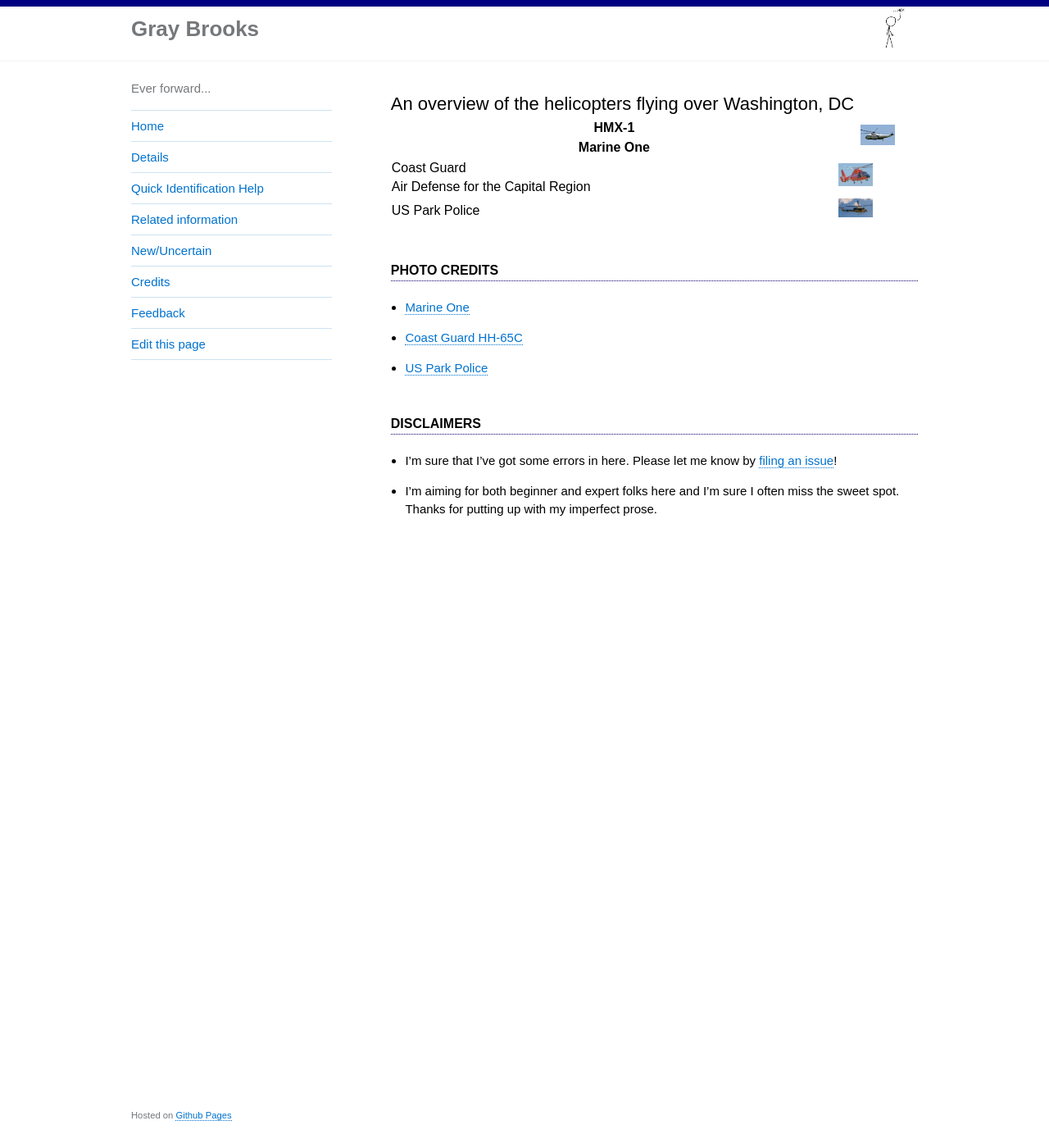
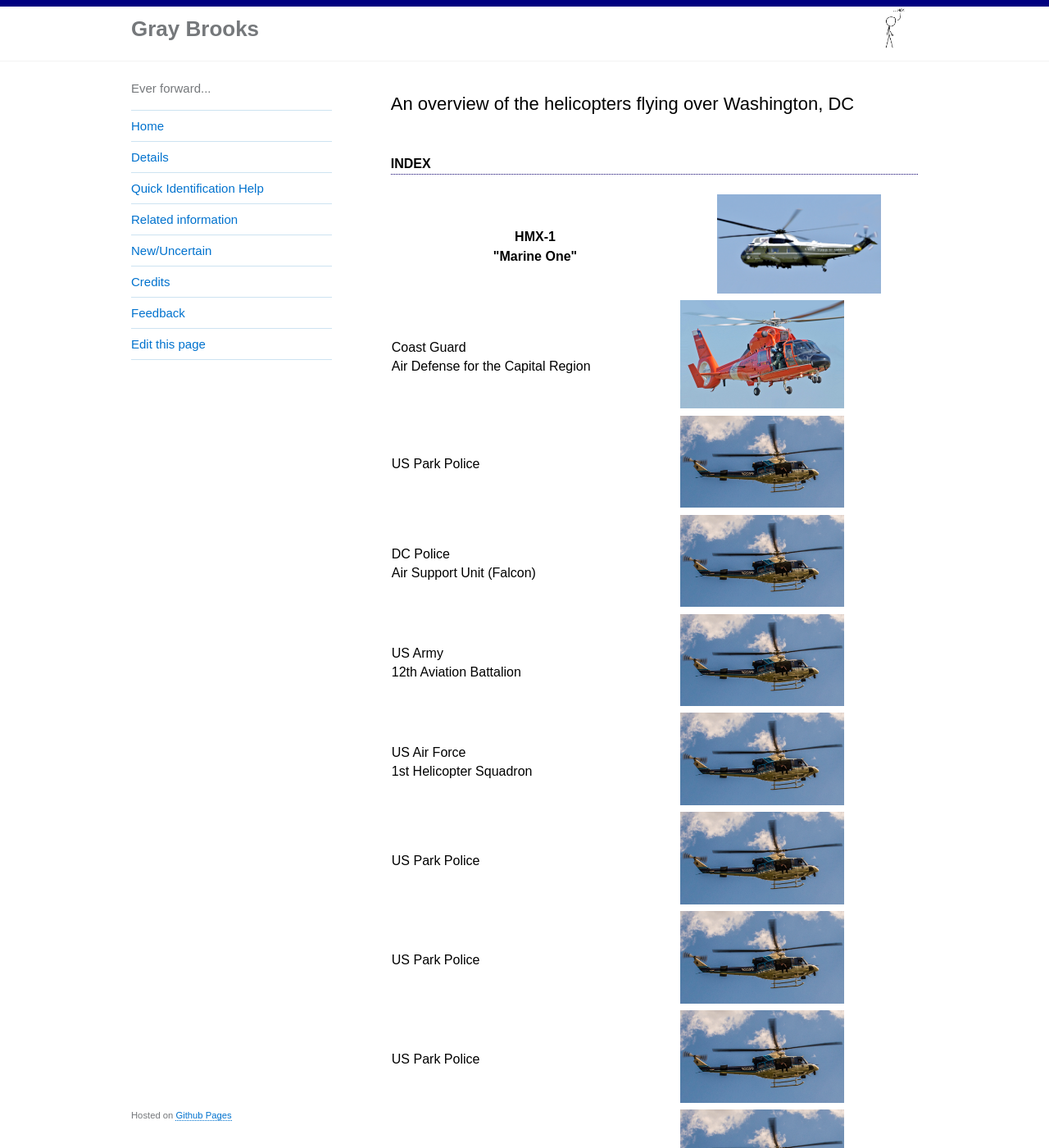
Before and after one commit to gbinal/dc-helicopters, a Jekyll site: the page built from index.md, in a window 1280 px wide and 1400 px high. Shown: the whole window at 82% size. Built offline with Jekyll 4.4.1, drawn with Linux system fonts in a browser that asks for light colours.

Commit message:
more edits

```diff
--- a/index.md
+++ b/index.md
@@ -6,19 +6,60 @@
 
 ## An overview of the helicopters flying over Washington, DC
 
+#### Index
+
+
  <table style="width:100%">
   <tr>
-    <th>HMX-1<br>Marine One</th>
-    <th><img src="https://helicoptersofdc.com/pictures/VH-3D_Marine_One_over_Washington_DC_May_2005.jpg" alt="Marine One" width="42"></th>
+    <th></th>
+    <th></th>
+  </tr>
+  <tr>
+    <th>HMX-1<br>"Marine One"</th>
+    <th><img src="https://helicoptersofdc.com/pictures/VH-3D_Marine_One_over_Washington_DC_May_2005.jpg" alt="Marine One" width="200"></th>
   </tr>
   <tr>
     <td>Coast Guard<br>Air Defense for the Capital Region</td>
-    <td><img src="https://helicoptersofdc.com/pictures/1599px-USCG_HH-65C.jpg" alt="Coast Guard HH-65C" width="42"></td>
+    <td><img src="https://helicoptersofdc.com/pictures/1599px-USCG_HH-65C.jpg" alt="Coast Guard HH-65C" width="200"></td>
   </tr>
   <tr>
     <td>US Park Police</td>
-    <td><img src="https://helicoptersofdc.com/pictures/U.S._Park_Police_helicopter.JPG" alt="Marine One" width="42"></td>
+    <td><img src="https://helicoptersofdc.com/pictures/U.S._Park_Police_helicopter.JPG" alt="Marine One" width="200"></td>
   </tr>
+  <tr>
+    <td>DC Police<br>Air Support Unit (Falcon)</td>
+    <td><img src="https://helicoptersofdc.com/pictures/U.S._Park_Police_helicopter.JPG" alt="Marine One" width="200"></td>
+  </tr>
+  <tr>
+    <td>US Army<br>12th Aviation Battalion</td>
+    <td><img src="https://helicoptersofdc.com/pictures/U.S._Park_Police_helicopter.JPG" alt="Marine One" width="200"></td>
+  </tr>
+  <tr>
+    <td>US Air Force<br>1st Helicopter Squadron</td>
+    <td><img src="https://helicoptersofdc.com/pictures/U.S._Park_Police_helicopter.JPG" alt="Marine One" width="200"></td>
+  </tr>
+  <tr>
+    <td>US Park Police</td>
+    <td><img src="https://helicoptersofdc.com/pictures/U.S._Park_Police_helicopter.JPG" alt="Marine One" width="200"></td>
+  </tr>
+  <tr>
+    <td>US Park Police</td>
+    <td><img src="https://helicoptersofdc.com/pictures/U.S._Park_Police_helicopter.JPG" alt="Marine One" width="200"></td>
+  </tr>
+  <tr>
+    <td>US Park Police</td>
+    <td><img src="https://helicoptersofdc.com/pictures/U.S._Park_Police_helicopter.JPG" alt="Marine One" width="200"></td>
+  </tr>
+  <tr>
+    <td>US Park Police</td>
+    <td><img src="https://helicoptersofdc.com/pictures/U.S._Park_Police_helicopter.JPG" alt="Marine One" width="200"></td>
+  </tr>
+  <tr>
+    <td>US Park Police</td>
+    <td><img src="https://helicoptersofdc.com/pictures/U.S._Park_Police_helicopter.JPG" alt="Marine One" width="200"></td>
+  </tr>
+
+
 </table>
 
 
```
